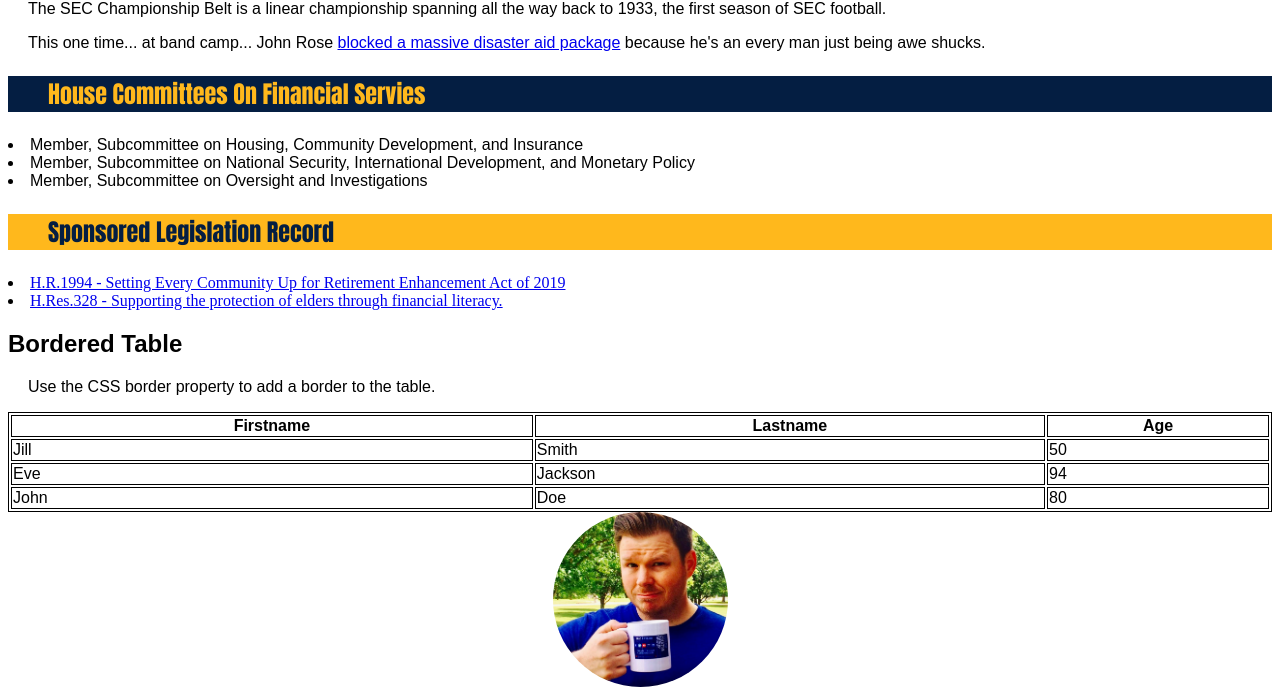
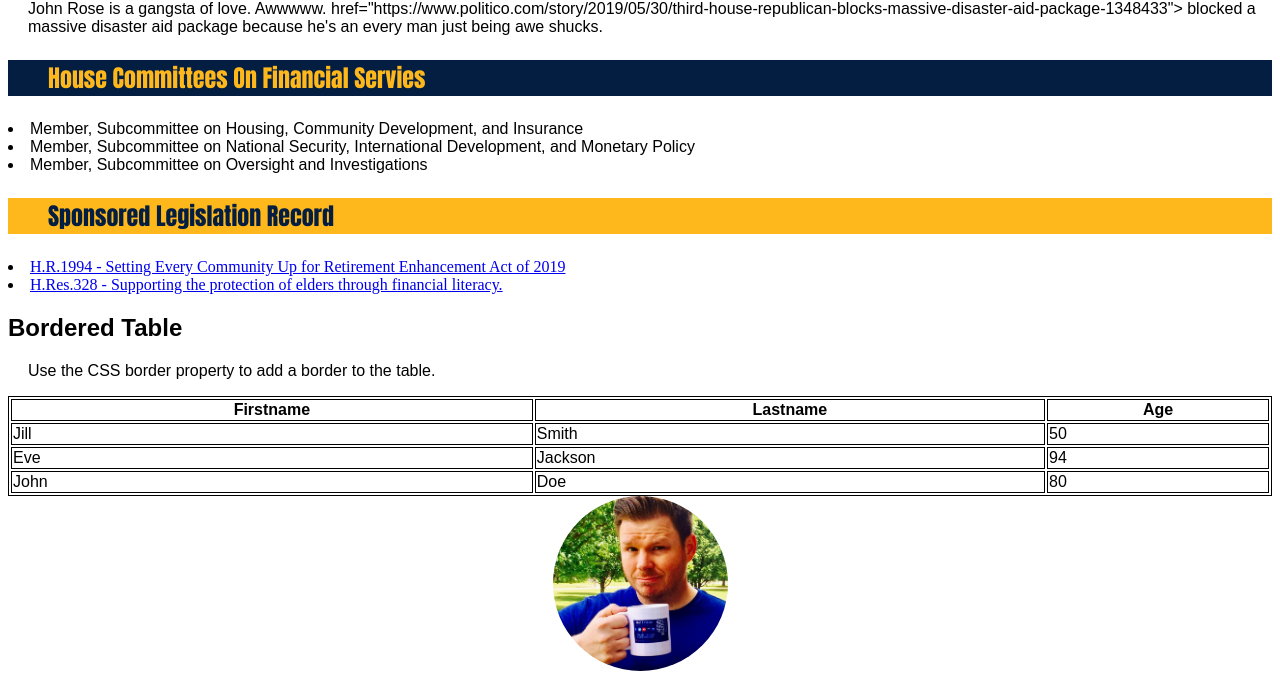
Before and after one commit to ericfromspringfield1/candidate-profile, a plain HTML site: page index.html in a window 1280 px wide. Shown: the part 500-1195 px from the top of the page. Drawn offline with Linux system fonts and the light colour scheme.

Commit message:
Updated paragraph format

```diff
--- a/index.html
+++ b/index.html
@@ -18,10 +18,8 @@
 <body>
     <article id="main_component">
         <section class="basic_info">
-            <p>The SEC Championship Belt is a linear championship spanning all the way back to 1933, the first season of SEC football.</p>
-            <p>This one time... at band camp... John Rose <a
-                    href="https://www.politico.com/story/2019/05/30/third-house-republican-blocks-massive-disaster-aid-package-1348433">
-                    blocked a massive disaster aid package</a> because he's an every man just being awe shucks.</p>
+            <p>John Rose is a gangsta of love. Awwwww. <a>href="https://www.politico.com/story/2019/05/30/third-house-republican-blocks-massive-disaster-aid-package-1348433">
+            blocked a massive disaster aid package</a> because he's an every man just being awe shucks.</p>
 
         </section>
         <section class="committees">
@@ -75,7 +73,7 @@
 </html>
 <section class="footer">
     <footer>
-    <img src="eric_profile.jpeg" width="175" height="175">
+        <img src="eric_profile.jpeg" width="175" height="175">
     </footer>
 </section>
 
```
